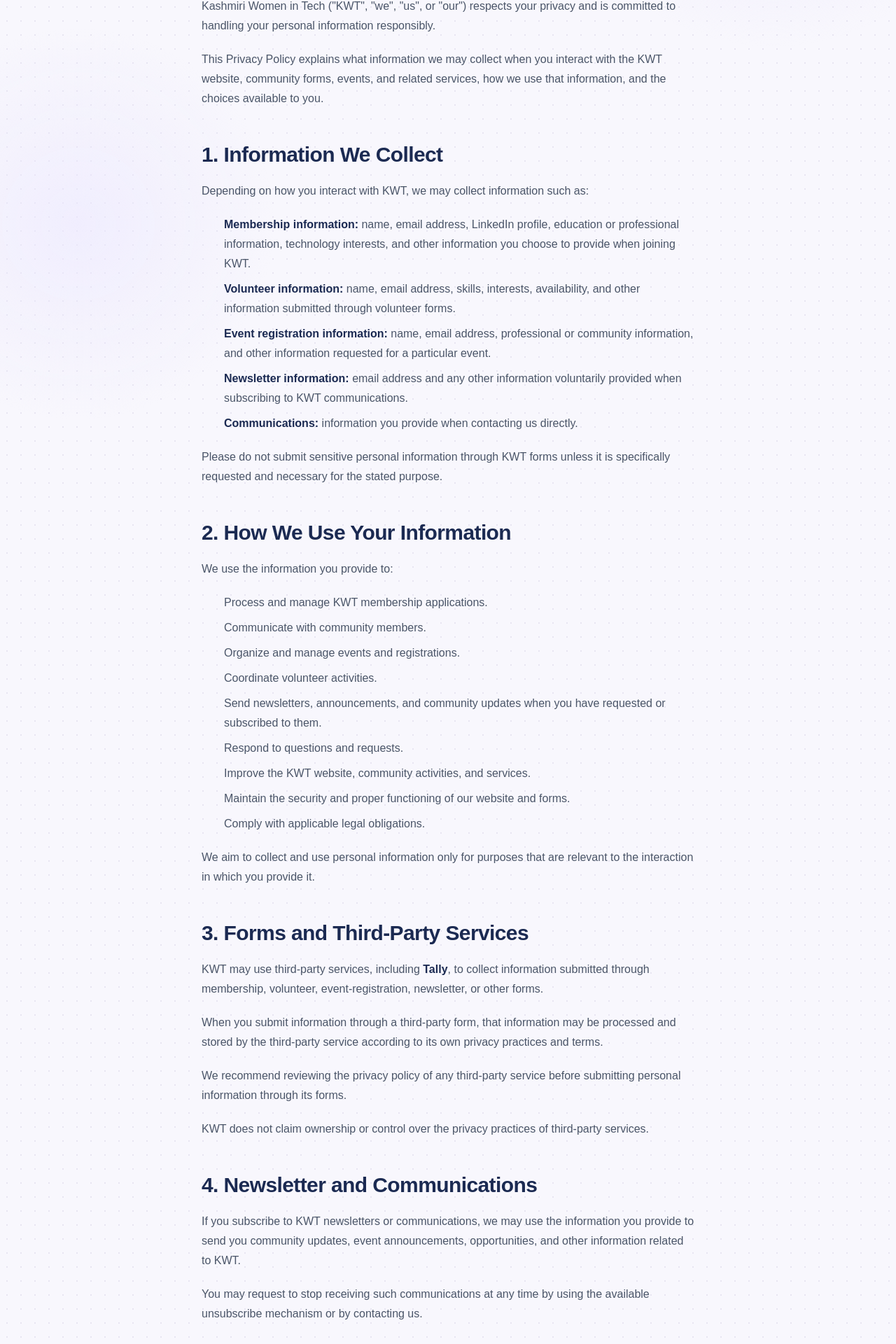
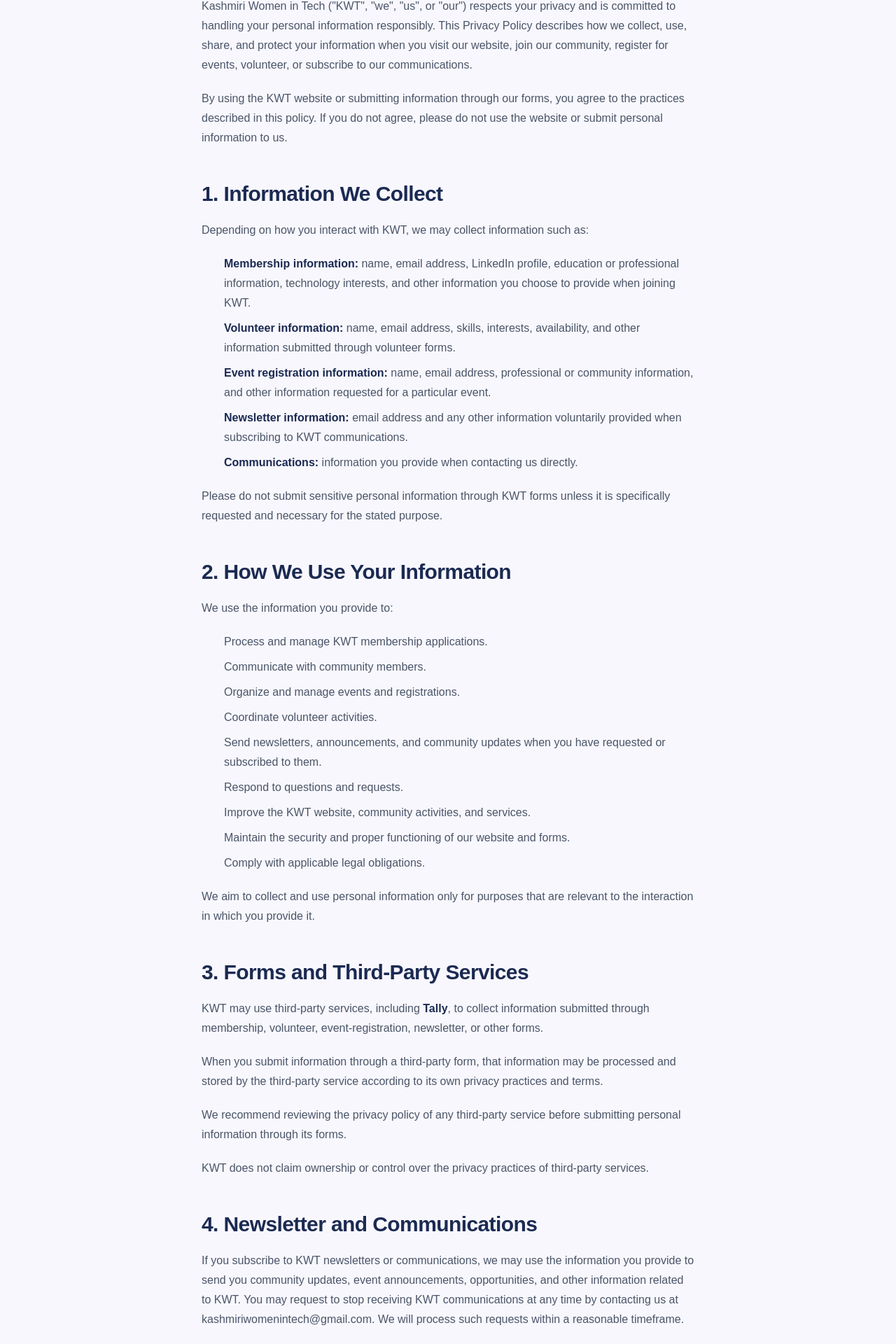
Before and after one commit to zulaikhamir/KWT-website, a React (Vite) app: page /privacy in a window 1280 px wide. Shown: the part 400-2320 px from the top of the page at 70% size. Built offline with nearby package versions, Linux system fonts and the light colour scheme.

Commit message:
privacy policy

```diff
--- a/src/components/layout/PageContainer.tsx
+++ b/src/components/layout/PageContainer.tsx
@@ -3,9 +3,15 @@ import type { ReactNode } from "react";
 import Navbar from "./Navbar";
 import Footer from "./Footer";
 
-export default function PageContainer({ children }: { children: ReactNode }) {
+interface PageContainerProps {
+  children: ReactNode;
+  /** Render on a plain solid background, without the dotted texture and decorative orbs. */
+  plain?: boolean;
+}
+
+export default function PageContainer({ children, plain = false }: PageContainerProps) {
   return (
-    <div className="kwt-page-bg flex min-h-screen flex-col">
+    <div className={`${plain ? "kwt-page-plain" : "kwt-page-bg"} flex min-h-screen flex-col`}>
       <Navbar />
       <main className="flex-1">{children}</main>
       <Footer />
--- a/src/index.css
+++ b/src/index.css
@@ -401,6 +401,12 @@
     isolation: isolate;
   }
 
+  /* Plain variant — solid page fill, no dotted texture or decorative orbs.
+     Used for dense, text-heavy pages such as legal documents. */
+  .kwt-page-plain {
+    background-color: var(--color-bg-base);
+  }
+
   /* Top-right orb */
   .kwt-page-bg::before {
     content: "";
--- a/src/pages/Privacy.tsx
+++ b/src/pages/Privacy.tsx
@@ -3,7 +3,7 @@ import SEO from "@/components/shared/SEO";
 
 export default function Privacy() {
   return (
-    <PageContainer>
+    <PageContainer plain>
       <SEO
         title="Privacy Policy"
         description="KWT Privacy Policy. Learn how we collect, use, and protect your personal information."
@@ -18,7 +18,7 @@ export default function Privacy() {
           <h1 className="display">Privacy Policy</h1>
           <p className="mt-4 text-sm text-[var(--color-secondary)]">
             Last updated:{" "}
-            <time dateTime="2026-08-24">August 24, 2026</time>
+            <time dateTime="2026-08-28">August 28, 2026</time>
           </p>
         </header>
 
@@ -27,12 +27,15 @@ export default function Privacy() {
 
           <p>
             Kashmiri Women in Tech ("KWT", "we", "us", or "our") respects your privacy
-            and is committed to handling your personal information responsibly.
+            and is committed to handling your personal information responsibly. This
+            Privacy Policy describes how we collect, use, share, and protect your
+            information when you visit our website, join our community, register for
+            events, volunteer, or subscribe to our communications.
           </p>
           <p>
-            This Privacy Policy explains what information we may collect when you interact
-            with the KWT website, community forms, events, and related services, how we use
-            that information, and the choices available to you.
+            By using the KWT website or submitting information through our forms, you
+            agree to the practices described in this policy. If you do not agree, please
+            do not use the website or submit personal information to us.
           </p>
 
           <h2>1. Information We Collect</h2>
@@ -114,14 +117,16 @@ export default function Privacy() {
 
           <h2>4. Newsletter and Communications</h2>
           <p>
-            If you subscribe to KWT newsletters or communications, we may use the
-            information you provide to send you community updates, event announcements,
-            opportunities, and other information related to KWT.
+           If you subscribe to KWT newsletters or communications, we may use the information you provide to send you community updates, event announcements, opportunities, and other information related to KWT.
+
+You may request to stop receiving KWT communications at any time by contacting us at kashmiriwomenintech@gmail.com.
+
+We will process such requests within a reasonable timeframe.
           </p>
-          <p>
+          {/* <p>
             You may request to stop receiving such communications at any time by using the
             available unsubscribe mechanism or by contacting us.
-          </p>
+          </p> */}
 
           <h2>5. How We Share Information</h2>
           <p>We do not intend to sell or rent your personal information.</p>
@@ -220,28 +225,18 @@ export default function Privacy() {
 
           <h2>12. Contact Us</h2>
           <p>
-            If you have questions, concerns, or requests relating to this Privacy Policy or
-            your personal information, please contact KWT at:
-          </p>
-          <p>
-            <strong>Email:</strong>{" "}
-            {/* ── Replace with actual contact email when confirmed ── */}
-            [INSERT KWT PRIVACY/CONTACT EMAIL]
+            If you have questions, concerns, or requests relating to this Privacy Policy
+            or your personal information, you can reach us at:
           </p>
           <p>
             <strong>Kashmiri Women in Tech (KWT)</strong>
             <br />
-            {/* ── Replace with any additional contact information ── */}
-            [INSERT ANY ADDITIONAL CONTACT INFORMATION YOU WANT TO PUBLISH]
+            <strong>Email:</strong>{" "}
+            <a href="mailto:kashmiriwomenintech@gmail.com">kashmiriwomenintech@gmail.com</a>
           </p>
-
-          <hr />
-
           <p>
-            This Privacy Policy is intended to provide general information about KWT's
-            current privacy practices. It should be reviewed and updated if KWT's data
-            collection, membership system, newsletter provider, event-registration process,
-            or other services change.
+            We will do our best to respond to your request within a reasonable
+            timeframe and in accordance with applicable law.
           </p>
 
         </div>
```
Also changed, not shown: 1 other file (tests, documents, lock files or other folders).
